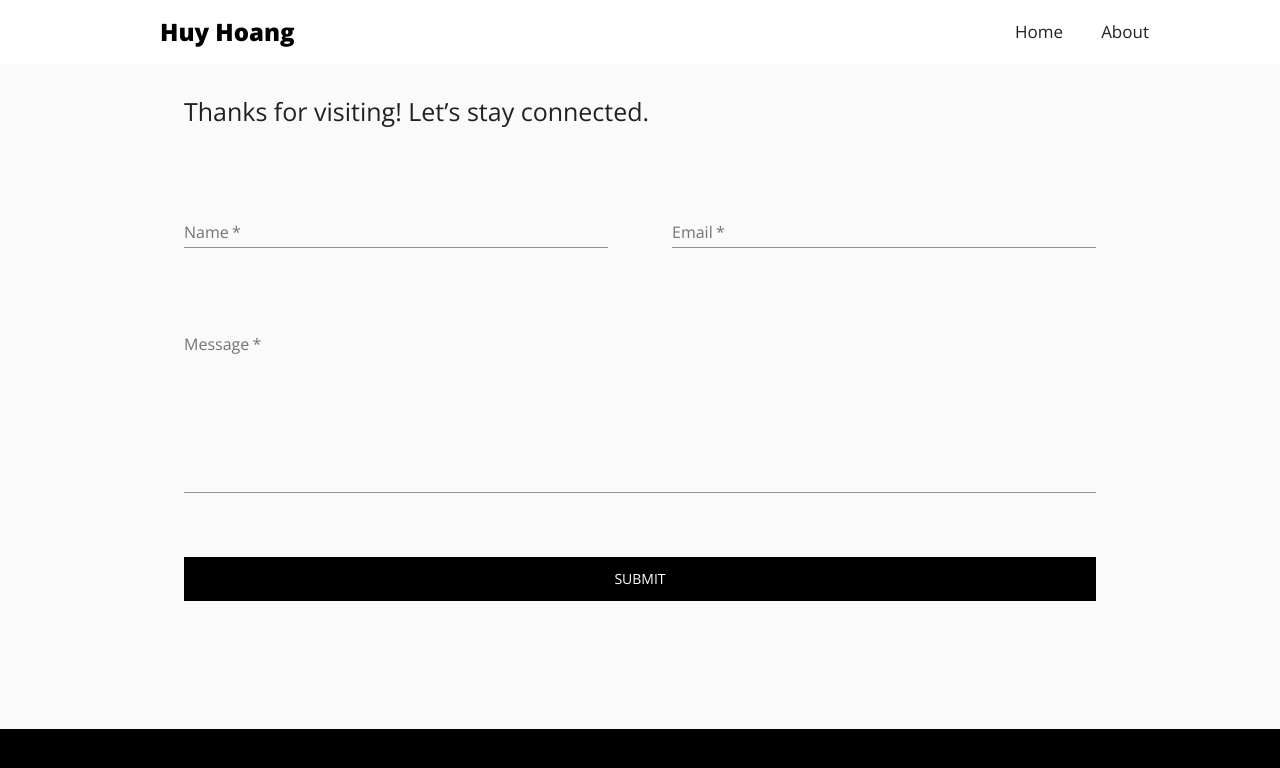
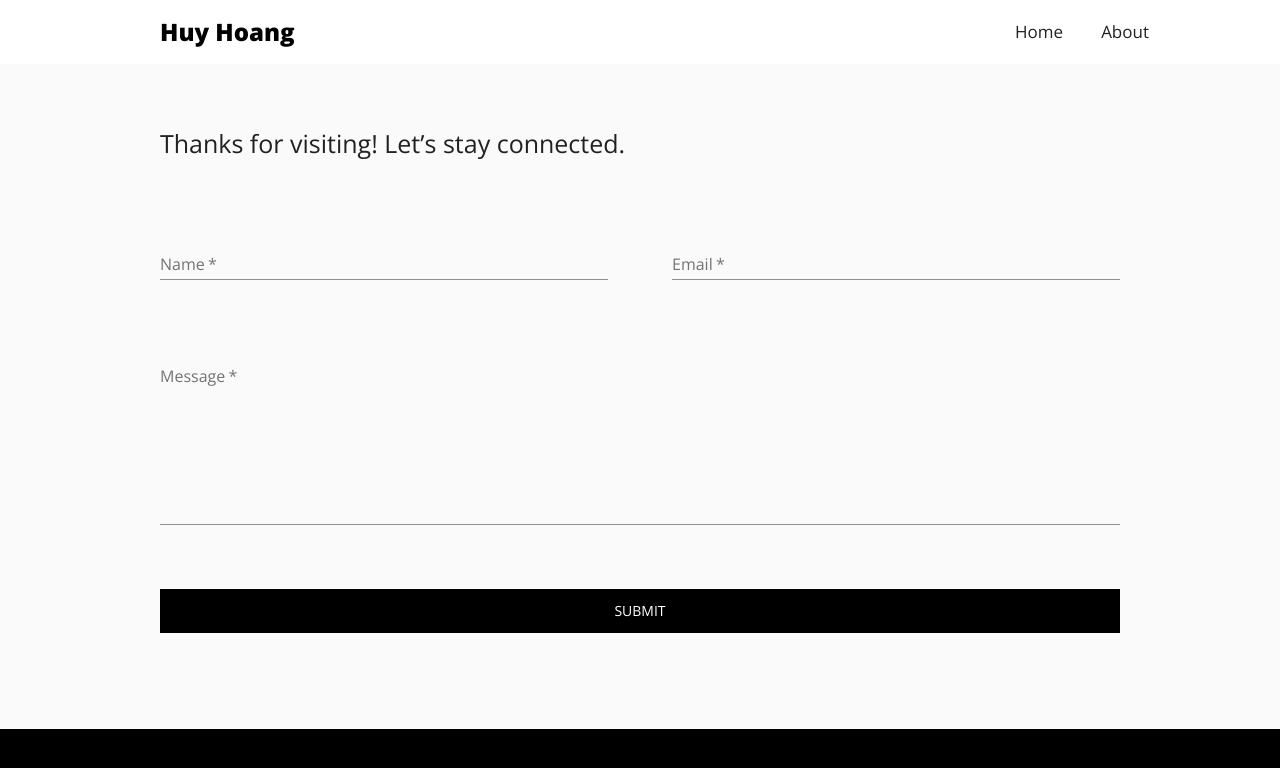
Before and after one commit to huyhoang1521/Website, a React (Create React App) app in the folder client/: page /contact in a window 1280 px wide. Shown: the top 768 px of the page. Built offline with nearby package versions, Linux system fonts and the light colour scheme.

Commit message:
Removed sideways scroll on contact page

```diff
--- a/client/src/pages/About.js
+++ b/client/src/pages/About.js
@@ -190,7 +190,7 @@ export default function ImageGridList() {
                 bgcolor="background.paper"
               >
                 <Box>
-                  <Link to="/contact">
+                  <Link to="/contact" style={{ textDecoration: "none" }}>
                     <Button
                       size="large"
                       square={true}
--- a/client/src/pages/Contact.js
+++ b/client/src/pages/Contact.js
@@ -10,8 +10,14 @@ import TextField from "@material-ui/core/TextField";
 
 const useStyles = makeStyles((theme) => ({
   root: {
-    marginTop: theme.spacing(8),
+    [theme.breakpoints.up("md")]: {
+      paddingLeft: theme.spacing(17),
+      paddingRight: theme.spacing(17),
+    },
+    marginTop: theme.spacing(16),
     marginBottom: theme.spacing(12),
+    paddingLeft: theme.spacing(4),
+    paddingRight: theme.spacing(4),
   },
   title: {
     fontSize: 25,
@@ -88,9 +94,15 @@ function Contact() {
   }
 
   return (
+    <div
+      className={classes.root}
+      style={{
+        overflow: "hidden",
+      }}
+    >
       <Fade in={true} timeout={1000}>
-      <Container maxWidth="md">
-        <Grid container spacing={8} className={classes.root}>
+        <Container maxWidth="lg">
+          <Grid container spacing={8}>
             <Grid item md={12}>
               <Typography
                 variant="h4"
@@ -101,7 +113,7 @@ function Contact() {
                 Thanks for visiting! Let’s stay connected.
               </Typography>
             </Grid>
-          <Grid item xs={4} md={6}>
+            <Grid item xs={6} md={6}>
               <form noValidate autoComplete="off">
                 <TextField
                   required
@@ -112,7 +124,7 @@ function Contact() {
                 />
               </form>
             </Grid>
-          <Grid item xs={4} md={6}>
+            <Grid item xs={6} md={6}>
               <form noValidate autoComplete="off">
                 <TextField
                   required
@@ -123,7 +135,7 @@ function Contact() {
                 />
               </form>
             </Grid>
-          <Grid item md={12}>
+            <Grid item xs={12} md={12}>
               <form noValidate autoComplete="off">
                 <TextField
                   required
@@ -151,6 +163,7 @@ function Contact() {
           </Grid>
         </Container>
       </Fade>
+    </div>
   );
 }
 
--- a/client/src/pages/Reverie.js
+++ b/client/src/pages/Reverie.js
@@ -7,6 +7,7 @@ import Typography from "@material-ui/core/Typography";
 import Link from "@material-ui/core/Link";
 import Grid from "@material-ui/core/Grid";
 import Fade from "@material-ui/core/Fade";
+import Button from "@material-ui/core/Button";
 
 const useStyles = makeStyles((theme) => ({
   root: {
@@ -28,6 +29,19 @@ const useStyles = makeStyles((theme) => ({
     backgroundSize: "cover",
     backgroundRepeat: "no-repeat",
     backgroundPosition: "center",
+  },
+  playButton: {
+    borderRadius: 0,
+    fontSize: "14px",
+    paddingLeft: "24px",
+    paddingTop: "10px",
+    paddingBottom: "10px",
+    paddingRight: "24px",
+    backgroundColor: "#000000",
+    color: "#FFFFFF",
+    "&:hover": {
+      backgroundColor: "rgba(0,0,0,0.8)",
+    },
   },
   item: {
     padding: 0,
@@ -317,14 +331,21 @@ export default function Reverie() {
               because I thought it would be a great first game to start with
               while having lots of room to improve the gameplay experience.
               Creating this game taught me a lot about the process.
-              <Link
-                rel="stylesheet"
-                className={classes.link}
-                href="https://connect.unity.com/mg/other/reverie-l"
+            </Typography>
+            <Link
+              rel="stylesheet"
+              className={classes.link}
+              href="https://connect.unity.com/mg/other/reverie-l"
+            >
+              <Button
+                size="large"
+                square={true}
+                disableRipple
+                className={classes.playButton}
               >
-                Play Reverie here
-              </Link>
-            </Typography>
+                Play Reverie
+              </Button>
+            </Link>
           </Grid>
         </Grid>
       </Fade>
--- a/client/src/pages/SummitOfFriendswood.js
+++ b/client/src/pages/SummitOfFriendswood.js
@@ -31,7 +31,7 @@ const useStyles = makeStyles((theme) => ({
     backgroundRepeat: "no-repeat",
     backgroundPosition: "center",
   },
-  talkButton: {
+  websiteButton: {
     borderRadius: 0,
     fontSize: "14px",
     paddingLeft: "24px",
@@ -193,7 +193,7 @@ export default function SummitOfFriendswood() {
               size="large"
               square={true}
               disableRipple
-              className={classes.talkButton}
+              className={classes.websiteButton}
             >
               View Website
             </Button>
```
Lines whose indentation alone changed are shown as unchanged.
